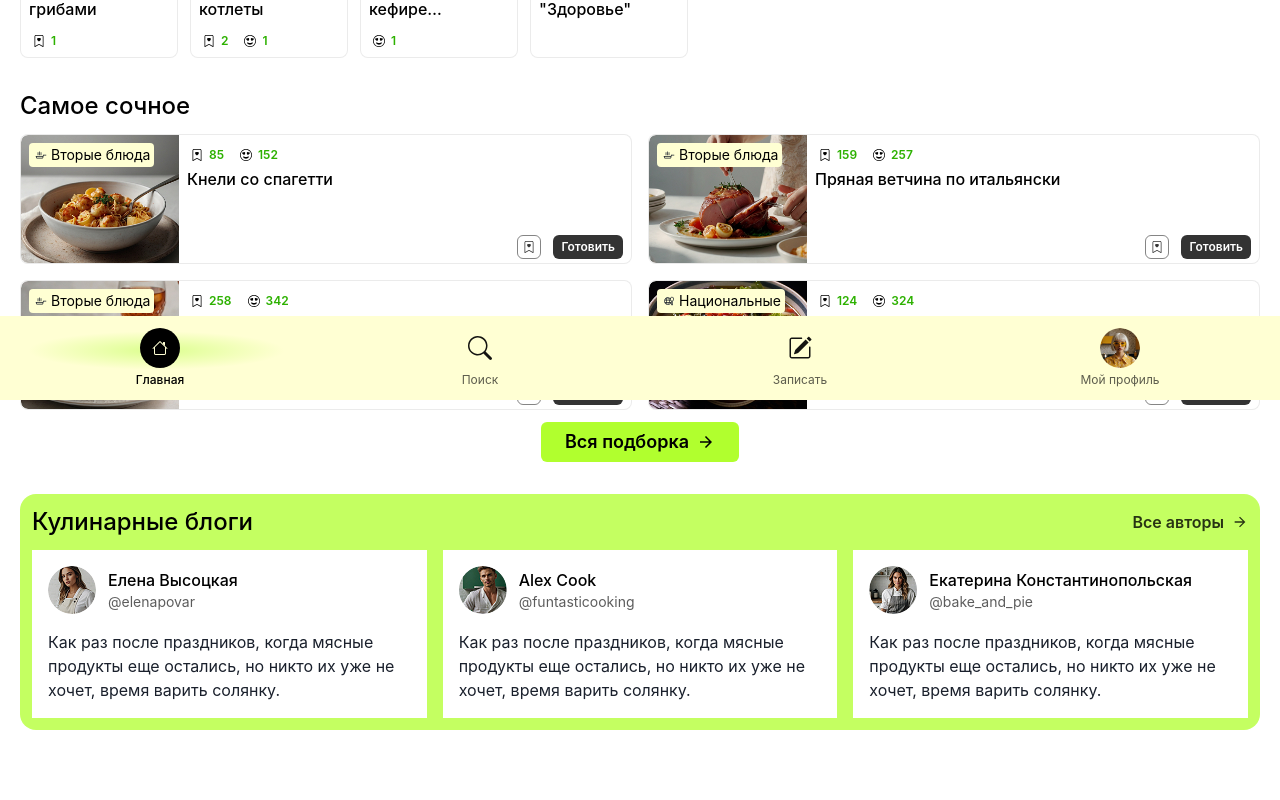
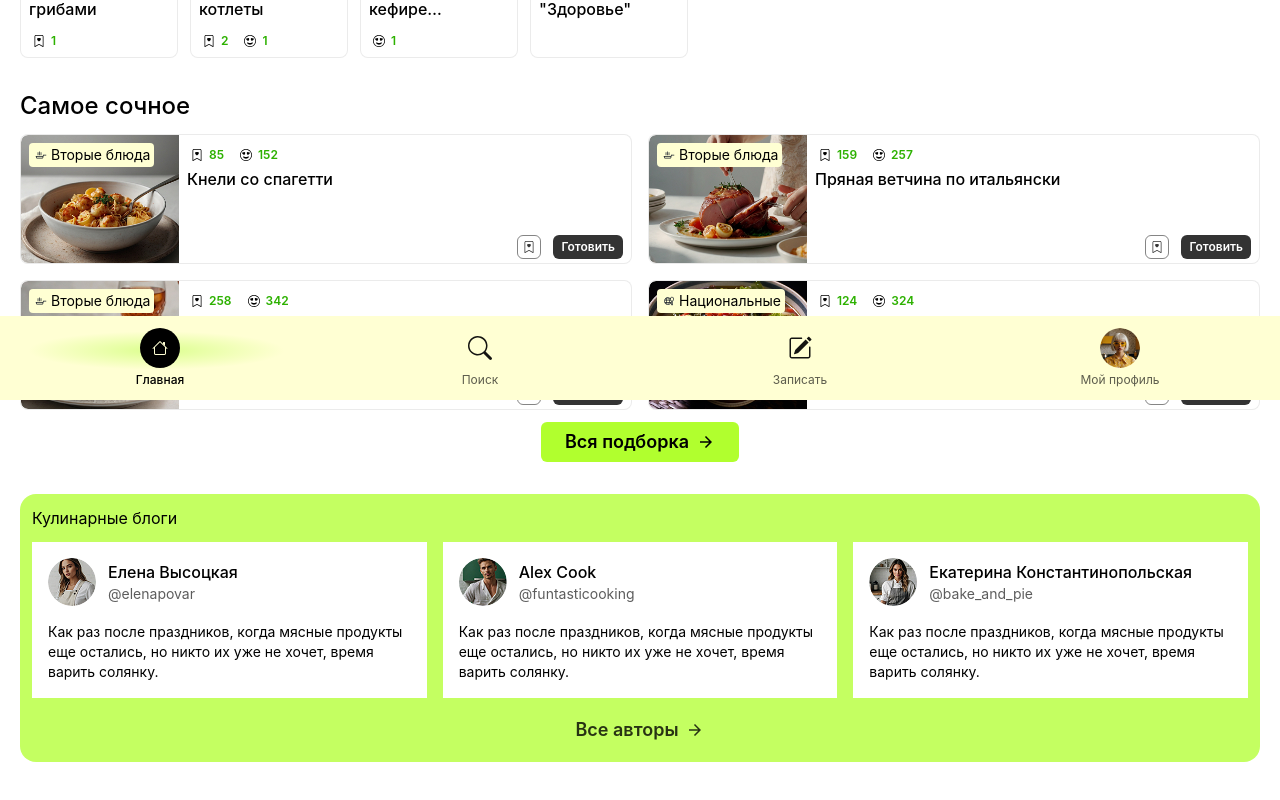
Before and after one commit to ClevertecFrontendLab/smirnovandrey17, a React (Vite) app: page / in a window 1280 px wide. Shown: the part 400-1200 px from the top of the page. Built offline with nearby package versions, Linux system fonts and the light colour scheme; no server answers; a web font is replaced by a local one.

Commit message:
feat(*): improve blog block

```diff
--- a/src/components/pages/PageBuilder/componentsMap.tsx
+++ b/src/components/pages/PageBuilder/componentsMap.tsx
@@ -1,5 +1,6 @@
 import { ButtonLink } from '~/components/ui-kit/buttons/ButtonLink';
 import { Header2 } from '~/components/ui-kit/texts/header2';
+import { ButtonMore } from '~/components/ui-kit/widgets/ButtonMore';
 import { CardBlogs } from '~/components/ui-kit/widgets/CardBlogs';
 import { CardSecondarySwarm } from '~/components/ui-kit/widgets/CardSecondarySwarm';
 import { CarouselCard } from '~/components/ui-kit/widgets/Carousel';
@@ -16,4 +17,5 @@ export const componentsMap = {
     HeaderWithLink: HeaderWithLink,
     ButtonLink: ButtonLink,
     CardBlogs: CardBlogs,
+    ButtonMore: ButtonMore,
 } as const;
--- a/src/components/pages/PageBuilder/configs/main/mainConfig.ts
+++ b/src/components/pages/PageBuilder/configs/main/mainConfig.ts
@@ -131,18 +131,14 @@ export const mainConfig = {
             },
         },
         {
-            component: 'ButtonLink',
+            component: 'ButtonMore',
             props: {
                 children: 'Вся подборка',
-                size: 'md',
                 linkPath: '/juiciest',
                 variant: 'highlight',
+                size: 'md',
                 mt: '12px',
-                position: 'absolute',
-                left: '50%',
-                transform: 'translateX(-50%)',
                 testAttr: 'juiciest-link-mobile',
-                display: { base: 'flex', lg: 'none' },
             },
         },
         {
@@ -151,6 +147,7 @@ export const mainConfig = {
                 title: 'Кулинарные блоги',
                 linkLable: 'Все авторы',
                 linkPath: '/',
+                mt: { base: '32px', lg: '40px' },
                 posts: [
                     {
                         name: 'Елена Высоцкая',
--- /dev/null
+++ b/src/components/ui-kit/widgets/ButtonMore/index.tsx
@@ -0,0 +1,13 @@
+import { Flex } from '@chakra-ui/react';
+
+import { ButtonLink } from '~/components/ui-kit/buttons/ButtonLink';
+
+// @ts-expect-error TODO добавить типы
+export const ButtonMore = ({ children, linkPath, ...rest }) => (
+    <Flex justifyContent='center'>
+        {/* @ts-expect-error TODO добавить типы */}
+        <ButtonLink linkPath={linkPath} {...rest}>
+            {children}
+        </ButtonLink>
+    </Flex>
+);
--- a/src/components/ui-kit/widgets/CardBlogs/index.tsx
+++ b/src/components/ui-kit/widgets/CardBlogs/index.tsx
@@ -1,17 +1,26 @@
-import { Box, SimpleGrid } from '@chakra-ui/react';
+import { Box, Hide, SimpleGrid } from '@chakra-ui/react';
 
+import { ButtonMore } from '~/components/ui-kit/widgets/ButtonMore';
 import { CardBlog } from '~/components/ui-kit/widgets/cards/CardBlog';
 import { HeaderWithLink } from '~/components/ui-kit/widgets/HeaderWithLink';
 
 // @ts-expect-error TODO добавить типы
-export const CardBlogs = ({ title, linkLable, linkPath, posts }) => (
-    <Box mt='84px' p={{ base: '12px', lg: '24px' }} borderRadius='16px' bg='bg.highlight.secondary'>
+export const CardBlogs = ({ title, linkLable, linkPath, posts, mt, mb }) => (
+    <Box
+        mt={mt}
+        mb={mb}
+        p={{ base: '12px', lg: '24px' }}
+        borderRadius='16px'
+        bg='bg.highlight.secondary'
+    >
         <HeaderWithLink
             linkPath={linkPath}
             linkLabel={linkLable}
             variant='link'
             // @ts-expect-error TODO исправить типы
             mb={{ base: '12px', lg: '16px', xl: '24px' }}
+            showLinkBreakpoint='lg'
+            isLargeLight
         >
             {title}
         </HeaderWithLink>
@@ -27,5 +36,10 @@ export const CardBlogs = ({ title, linkLable, linkPath, posts }) => (
                 />
             ))}
         </SimpleGrid>
+        <Hide above='lg'>
+            <ButtonMore linkPath='/' size='md' variant='ghost' mt='12px'>
+                Все авторы
+            </ButtonMore>
+        </Hide>
     </Box>
 );
--- a/src/components/ui-kit/widgets/HeaderWithLink/index.tsx
+++ b/src/components/ui-kit/widgets/HeaderWithLink/index.tsx
@@ -11,6 +11,8 @@ type THeaderWithLinkProps = {
     mb?: string | number;
     showLinkBreakpoint?: string;
     variant?: string;
+    isLargeLight?: boolean;
+    testAttr?: string;
 };
 
 export const HeaderWithLink = ({
@@ -21,10 +23,21 @@ export const HeaderWithLink = ({
     mb,
     showLinkBreakpoint = 'base',
     variant,
+    isLargeLight,
     testAttr,
 }: THeaderWithLinkProps) => (
     <Flex justify='space-between' align='center' mt={mt} mb={mb} w='full'>
-        <Header2>{children}</Header2>
+        {isLargeLight ? (
+            <Header2
+                fontSize={{ lg: '30px', xl: '36px' }}
+                fontWeight={{ xl: 400 }}
+                lineHeight={{ lg: '120%', xl: '111%' }}
+            >
+                {children}
+            </Header2>
+        ) : (
+            <Header2>{children}</Header2>
+        )}
         <Show above={showLinkBreakpoint}>
             <ButtonLink
                 linkPath={linkPath}
--- a/src/components/ui-kit/widgets/cards/CardBlog/index.tsx
+++ b/src/components/ui-kit/widgets/cards/CardBlog/index.tsx
@@ -12,6 +12,6 @@ export const CardBlog = ({ name, nickname, imageSrc, text }) => (
         bg='white'
     >
         <UserProfile name={name} nickname={nickname} imageSrc={imageSrc} />
-        <Text>{text}</Text>
+        <Text variant='third'>{text}</Text>
     </Flex>
 );
--- a/src/theme/components.ts
+++ b/src/theme/components.ts
@@ -111,6 +111,13 @@ export const components = {
                 lineHeight: '143%',
                 color: 'blackAlpha.700',
             },
+            third: {
+                fontFamily: font1,
+                fontWeight: 400,
+                fontSize: '14px',
+                lineHeight: '143%',
+                color: 'black',
+            },
         },
     },
     Avatar: {
@@ -210,8 +217,12 @@ export const components = {
             ghost: {
                 color: 'blackAlpha.800',
                 bg: 'transparent',
-                _hover: {},
-                _active: {},
+                _hover: {
+                    bg: 'transparent',
+                },
+                _active: {
+                    bg: 'transparent',
+                },
             },
             link: {
                 color: 'blackAlpha.800',
```
